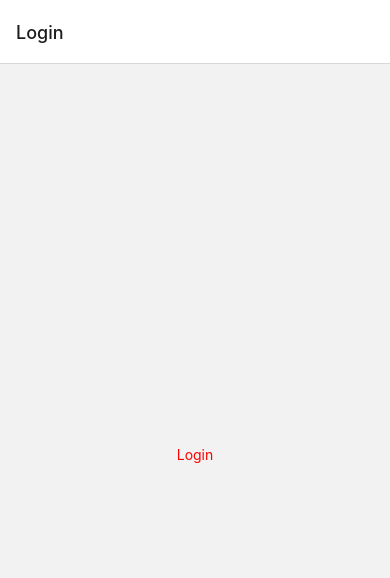
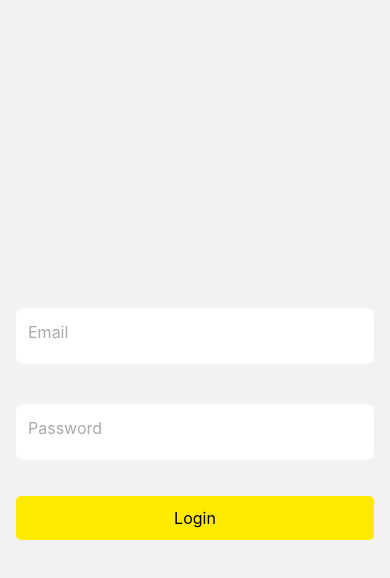
Before and after one commit to murkrow92/gravity-demo, a React Native app: screen /Login in a window 390 px wide. Shown: the top 578 px of the page. Built offline with nearby package versions, Linux system fonts and the light colour scheme.

Commit message:
init login component

```diff
--- a/babel.config.js
+++ b/babel.config.js
@@ -4,12 +4,27 @@ module.exports = {
         [
             'module-resolver',
             {
+                extensions: [
+                    '.ios.ts',
+                    '.android.ts',
+                    '.ts',
+                    '.ios.tsx',
+                    '.android.tsx',
+                    '.tsx',
+                    '.jsx',
+                    '.js',
+                    '.json',
+                ],
                 alias: {
                     '@navigation': ['./src/navigation'],
                     '@screens': ['./src/screens'],
                     '@typing': ['./src/typing'],
+                    '@components': ['./src/components'],
+                    '@theme': ['./src/theme'],
+                    '@hooks': ['./src/hooks'],
                 },
             },
         ],
+        'react-native-reanimated/plugin',
     ],
 };
--- a/package.json
+++ b/package.json
@@ -12,8 +12,10 @@
   "dependencies": {
     "@react-navigation/native": "^6.1.17",
     "@react-navigation/native-stack": "^6.9.26",
+    "lodash": "^4.17.21",
     "react": "18.2.0",
     "react-native": "0.73.6",
+    "react-native-reanimated": "^3.8.1",
     "react-native-safe-area-context": "^4.9.0",
     "react-native-screens": "^3.30.1"
   },
@@ -39,6 +41,7 @@
     "eslint-plugin-prettier": "^5.1.3",
     "eslint-plugin-react": "^7.34.1",
     "eslint-plugin-react-hooks": "^4.6.0",
+    "eslint-plugin-typescript-enum": "^2.1.0",
     "jest": "^29.6.3",
     "prettier": "3.2.5",
     "react-test-renderer": "18.2.0",
--- /dev/null
+++ b/src/components/FloatingLabelInput/index.tsx
@@ -0,0 +1,75 @@
+import React, { useCallback, useState } from 'react';
+import { View, TextInput, StyleSheet, TextInputProps } from 'react-native';
+import Animated, {
+    Easing,
+    useAnimatedStyle,
+    useSharedValue,
+    withTiming,
+} from 'react-native-reanimated';
+import Theme from '@theme';
+
+interface FloatingLabelInputProps extends TextInputProps {
+    label: string;
+}
+
+const Index = ({ label, ...props }: FloatingLabelInputProps) => {
+    const [value, setValue] = useState('');
+    const labelPosition = useSharedValue(props.value ? 1 : 0);
+
+    React.useEffect(() => {
+        labelPosition.value = withTiming(value !== '' ? 1 : 0, {
+            duration: 200,
+            easing: Easing.out(Easing.ease),
+        });
+    }, [value]);
+
+    const changeLabelPosition = useCallback(
+        (v: number) => {
+            const alwaysOnTop = value !== '' ? 1 : 0;
+            labelPosition.value = withTiming(v || alwaysOnTop, {
+                duration: 200,
+                easing: Easing.out(Easing.ease),
+            });
+        },
+        [value]
+    );
+
+    const labelStyle = useAnimatedStyle(() => ({
+        position: 'absolute',
+        left: 12,
+        top: labelPosition.value === 0 ? 14 : -22,
+        fontSize: labelPosition.value === 0 ? 16 : 14,
+        color: labelPosition.value === 0 ? '#aaa' : '#000',
+    }));
+
+    return (
+        <View style={styles.container}>
+            <Animated.Text style={labelStyle}>{label}</Animated.Text>
+            <TextInput
+                {...props}
+                style={styles.input}
+                onFocus={() => changeLabelPosition(1)}
+                onBlur={() => changeLabelPosition(0)}
+                onChangeText={text => setValue(text)}
+                value={value}
+            />
+        </View>
+    );
+};
+
+const styles = StyleSheet.create({
+    container: {
+        padding: 8,
+        marginVertical: 4,
+        width: '100%',
+        backgroundColor: Theme.PRIMARY_BACKGROUND_COLOR,
+        borderRadius: 8,
+    },
+    input: {
+        height: 40,
+        fontSize: 16,
+        color: '#000',
+    },
+});
+
+export default Index;
--- /dev/null
+++ b/src/components/PrimaryButton/index.tsx
@@ -0,0 +1,35 @@
+import React from 'react';
+import { Text, Pressable, StyleSheet, PressableProps, StyleProp, ViewStyle } from 'react-native';
+import Theme from '@theme';
+
+interface PrimaryButtonProps extends PressableProps {
+    title: string;
+    buttonStyle?: StyleProp<ViewStyle>;
+    pressedStyle?: StyleProp<ViewStyle>;
+}
+
+const PrimaryButton = ({ title, pressedStyle, buttonStyle, ...props }: PrimaryButtonProps) => {
+    return (
+        <Pressable
+            style={({ pressed }) => [styles.button, buttonStyle, pressed && pressedStyle]}
+            {...props}
+        >
+            <Text style={styles.text}>{title}</Text>
+        </Pressable>
+    );
+};
+
+const styles = StyleSheet.create({
+    button: {
+        padding: 12,
+        borderRadius: 5,
+        backgroundColor: Theme.PRIMARY,
+    },
+    text: {
+        color: Theme.TEXT_COLOR,
+        fontSize: 16,
+        textAlign: 'center',
+    },
+});
+
+export default PrimaryButton;
--- /dev/null
+++ b/src/components/Spacing.tsx
@@ -0,0 +1,29 @@
+import React from 'react';
+import { StyleProp, View, ViewStyle } from 'react-native';
+
+type Size = 4 | 6 | 8 | 12 | 16 | 32;
+
+type Direction = 'vertical' | 'horizontal';
+
+interface Props {
+    size: Size;
+    direction: Direction;
+    backgroundColor?: string;
+}
+
+const Spacing: React.FC<Props> = ({
+    size,
+    backgroundColor = 'transparent',
+    direction = 'vertical',
+}) => {
+    const isVertical = direction === 'vertical';
+    const spacingStyle: StyleProp<ViewStyle> = {
+        height: isVertical ? size : undefined,
+        width: !isVertical ? size : undefined,
+        backgroundColor,
+    };
+
+    return <View style={spacingStyle} />;
+};
+
+export default Spacing;
--- a/src/navigation/RootNavigation.tsx
+++ b/src/navigation/RootNavigation.tsx
@@ -9,7 +9,11 @@ const RootStack = createNativeStackNavigator<RootStackParamList>();
 function RootNavigation() {
     return (
         <RootStack.Navigator>
-            <RootStack.Screen name="Login" component={LoginScreen} />
+            <RootStack.Screen
+                name="Login"
+                options={{ headerShown: false }}
+                component={LoginScreen}
+            />
             <RootStack.Screen name="CurrencyPrices" component={CurrencyPriceScreen} />
         </RootStack.Navigator>
     );
--- a/src/screens/LoginScreen.tsx
+++ b/src/screens/LoginScreen.tsx
@@ -1,21 +1,40 @@
 import React from 'react';
-import { Text, View } from 'react-native';
+import { ScrollView, StyleSheet, View } from 'react-native';
+import Spacing from '@components/Spacing.tsx';
+import FloatingLabelInput from '@components/FloatingLabelInput';
+import PrimaryButton from '@components/PrimaryButton';
 import { useNavigation } from '@react-navigation/native';
 
 function LoginScreen() {
     const navigation = useNavigation();
     return (
-        <View style={{ flex: 1, alignItems: 'center', justifyContent: 'center' }}>
-            <Text
-                onPress={() => {
-                    navigation.navigate('CurrencyPrices');
-                }}
-                style={{ color: 'red' }}
-            >
-                Login
-            </Text>
-        </View>
+        <ScrollView scrollEnabled={false} contentContainerStyle={styles.container}>
+            <View style={styles.form}>
+                <FloatingLabelInput label="Email" />
+                <Spacing size={32} direction="vertical" />
+                <FloatingLabelInput label="Password" />
+                <Spacing size={32} direction="vertical" />
+                <PrimaryButton
+                    title="Login"
+                    onPress={() => {
+                        navigation.navigate('CurrencyPrices');
+                    }}
+                />
+            </View>
+        </ScrollView>
     );
 }
 
+const styles = StyleSheet.create({
+    container: {
+        flex: 1,
+        alignItems: 'center',
+        justifyContent: 'center',
+    },
+    form: {
+        paddingHorizontal: 16,
+        width: '100%',
+    },
+});
+
 export default LoginScreen;
--- /dev/null
+++ b/src/theme/index.ts
@@ -0,0 +1,14 @@
+const Theme = {
+    TEXT_INPUT_ACTIVE_COLOR: '#066acf',
+    TEXT_INPUT_ACTIVE_LABEL_COLOR: '#0b78e6',
+    SECONDARY_TEXT_COLOR: '#8a8a8a',
+    TEXT_INPUT_TEXT_COLOR: '#2b2b2b',
+    TEXT_INPUT_DEFAULT_COLOR: '#8a8a8a',
+    TEXT_INPUT_ERROR_COLOR: '#eb452f',
+    PRIMARY: '#FFEA00',
+    WHITE: '#fff',
+    PRIMARY_BACKGROUND_COLOR: '#fff',
+    TEXT_COLOR: '#000',
+};
+
+export default Theme;
--- a/tsconfig.json
+++ b/tsconfig.json
@@ -5,7 +5,11 @@
     "paths": {
         "@navigation/*": ["./src/navigation/*"],
         "@screens/*": ["./src/screens/*"],
-        "@typing/*": ["./src/typing/*"]
+        "@typing/*": ["./src/typing/*"],
+        "@components/*": ["./src/components/*"],
+        "@hooks/*": ["./src/hooks/*"],
+        "@theme/*": ["./src/theme/*"],
+        "@theme": ["./src/theme/index.ts"],
     }
   },
 }
```
Also changed, not shown: .eslintrc.js, 1 other file (tests, documents, lock files or other folders).
